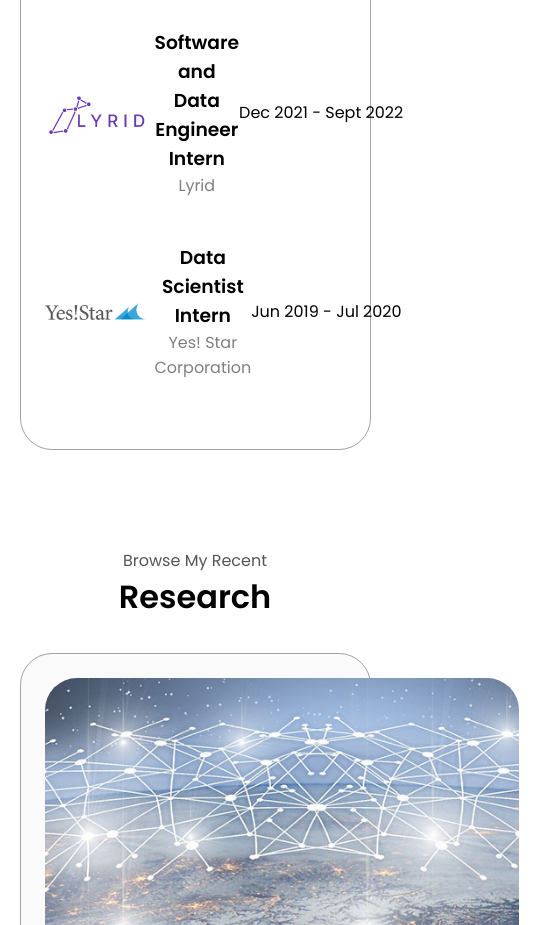
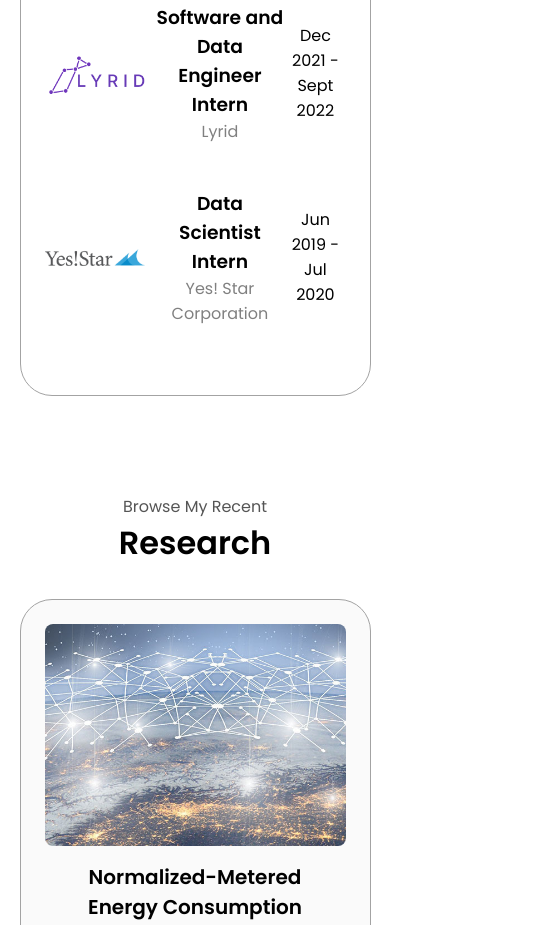
Before and after one commit to david5010/david5010.github.io, a plain HTML site: page index.html in a window 390 px wide. Shown: the part 3694-4619 px from the top of the page, 545 px wide, since content can reach past the window. Drawn offline with Linux system fonts and the light colour scheme.

Commit message:
Changes to photos and date formatting

```diff
--- a/style.css
+++ b/style.css
@@ -396,11 +396,13 @@ article .icon {
   height: auto; /* or width: auto; This will maintain the aspect ratio */
   object-fit: contain; /* This will ensure the image is fully visible */
   margin-right: 10px; /* Adjust as needed */
+  flex-basis: 20%;
 }
 
 
 .experience-text {
   flex-grow: 1;
+  flex-basis: 20%;
 }
 
 .role {
@@ -415,7 +417,8 @@ article .icon {
 
 .date {
   margin-left: auto; /* Pushes the date to the right */
-  white-space: nowrap;
+  flex-basis: 20%;
+  white-space: wrap;
 }
 
 
@@ -438,9 +441,23 @@ article .icon {
 
 .project-img {
   border-radius: 2rem;
-  width: 500px;
-  height: 350px;
+  width: 100%;
+  height: auto;
   object-fit: cover;
+}
+
+/* Example of a media query for screens smaller than 600px wide */
+@media (max-width: 600px) {
+  .project-img {
+    border-radius: 1rem;
+  }
+}
+
+/* Example of a media query for screens smaller than 400px wide */
+@media (max-width: 400px) {
+  .project-img {
+    border-radius: 0.5rem;
+  }
 }
 
 .project-title {
```
